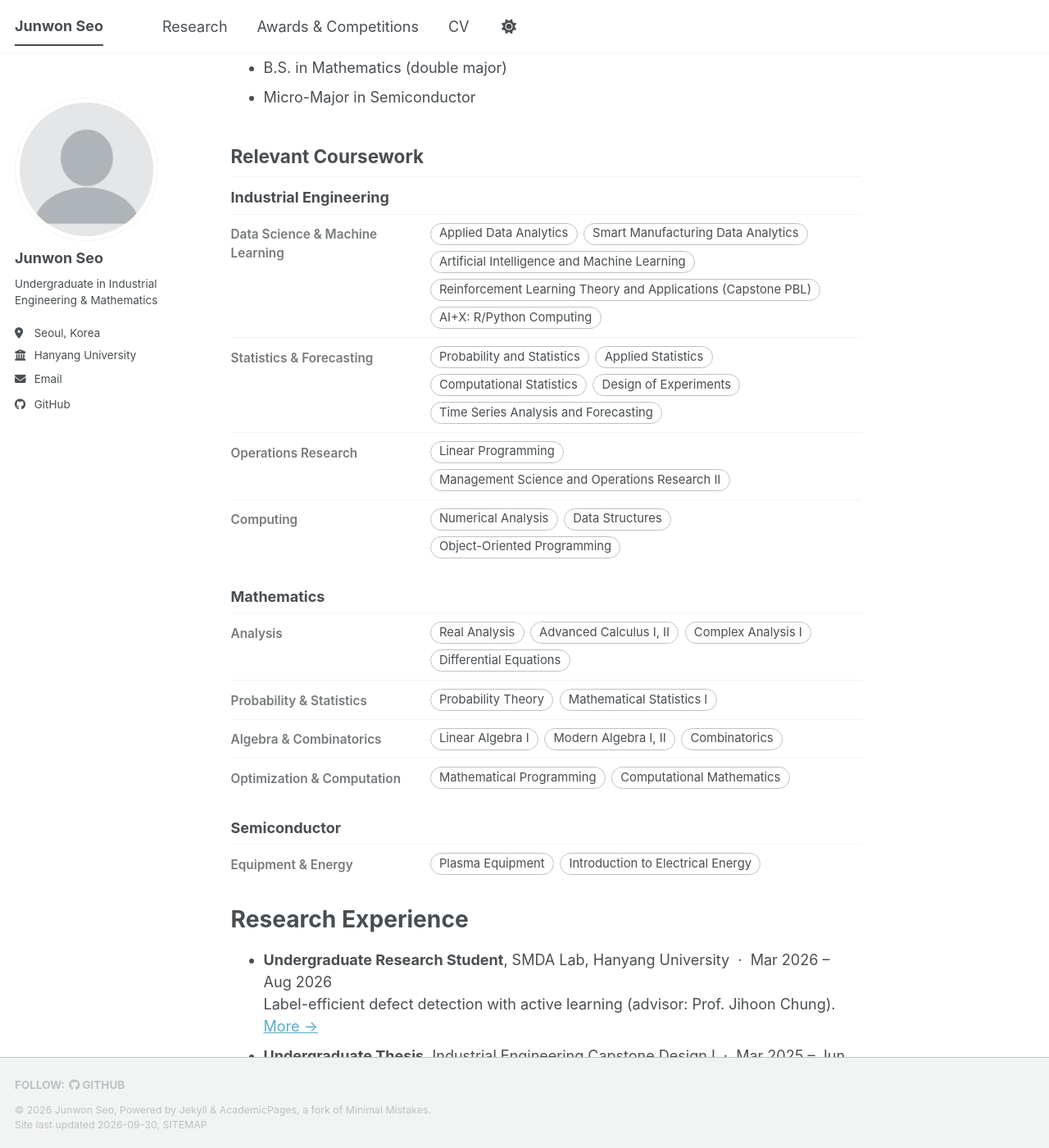
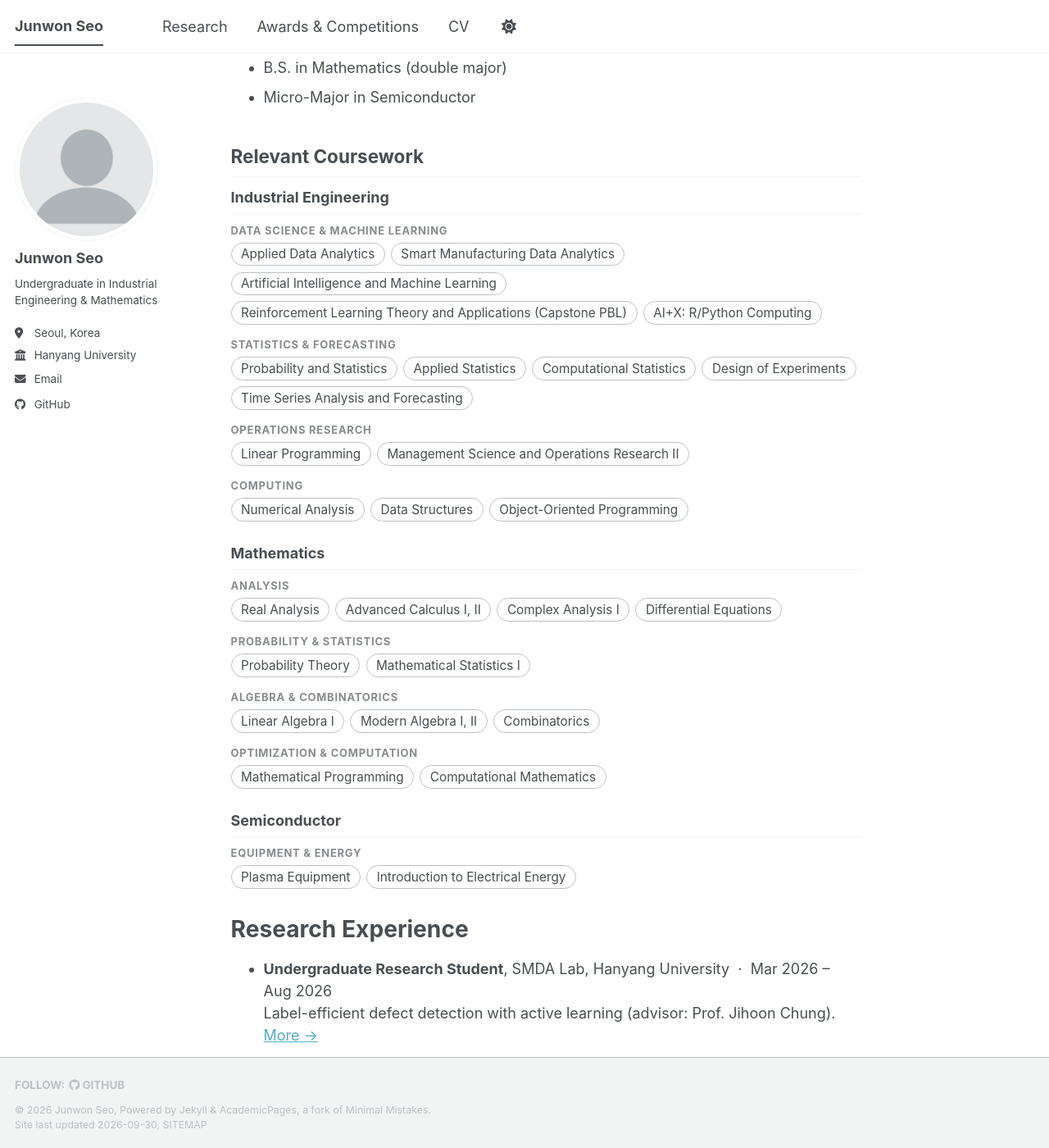
Before and after one commit to galashow3/galashow3.github.io, a Jekyll site: the page built from _pages/about.md, in a window 1280 px wide and 1400 px high, scrolled down 658 px. Shown: the whole window at 82% size. Built offline with Jekyll 4.4.1, drawn with Linux system fonts in a browser that asks for light colours; a style sheet for code colours, icons or effects is not loaded.

Commit message:
Coursework: put field labels above course chips so chips use the full width
Co-Authored-By: Claude Opus 5.5 <noreply@anthropic.com>
Claude-Session: https://claude.ai/code/session_01R7HUdYsjbuw5W7w4jBmyH5

```diff
--- a/assets/css/main.scss
+++ b/assets/css/main.scss
@@ -37,27 +37,23 @@
     "layout/sidebar",
     "layout/json_cv"
 ;
-/* Relevant coursework on the About page: field label + course chips */
-.coursework { margin: 0.4em 0 1.6em; }
+/* Relevant coursework on the About page: field label above course chips */
+.coursework { margin: 0.4em 0 1.8em; }
 .coursework .cw-major {
   font-weight: 700;
-  margin: 1.3em 0 0.35em;
+  margin: 1.4em 0 0.6em;
+  padding-bottom: 0.3em;
+  border-bottom: 1px solid var(--global-border-color);
 }
-.coursework .cw-major:first-child { margin-top: 0.3em; }
-.coursework .cw-row {
-  display: grid;
-  grid-template-columns: 12.5em 1fr;
-  column-gap: 1em;
-  row-gap: 0.35em;
-  padding: 0.55em 0;
-  border-top: 1px solid var(--global-border-color);
-  align-items: start;
-}
+.coursework .cw-major:first-child { margin-top: 0.4em; }
+.coursework .cw-row { margin: 0 0 0.85em 0; }
 .coursework .cw-field {
-  font-size: 0.85em;
-  font-weight: 600;
-  opacity: 0.75;
-  padding-top: 0.25em;
+  font-size: 0.72em;
+  font-weight: 700;
+  letter-spacing: 0.06em;
+  text-transform: uppercase;
+  opacity: 0.65;
+  margin-bottom: 0.35em;
 }
 .coursework .cw-courses {
   display: flex;
@@ -65,14 +61,9 @@
   gap: 0.4em;
 }
 .coursework .cw-courses span {
-  font-size: 0.82em;
+  font-size: 0.85em;
   line-height: 1.45;
-  padding: 0.12em 0.7em;
+  padding: 0.15em 0.75em;
   border: 1px solid var(--global-dark-border-color);
   border-radius: 1em;
-  white-space: nowrap;
 }
-@media (max-width: 600px) {
-  .coursework .cw-row { grid-template-columns: 1fr; }
-  .coursework .cw-courses span { white-space: normal; }
-}
```
